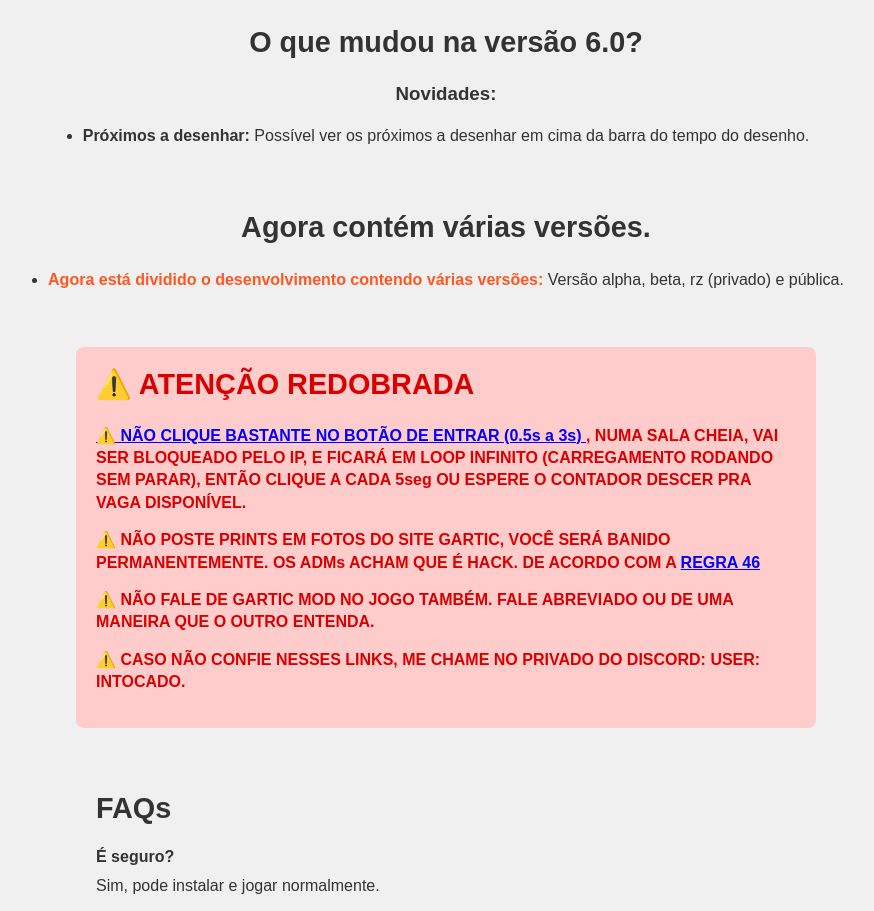
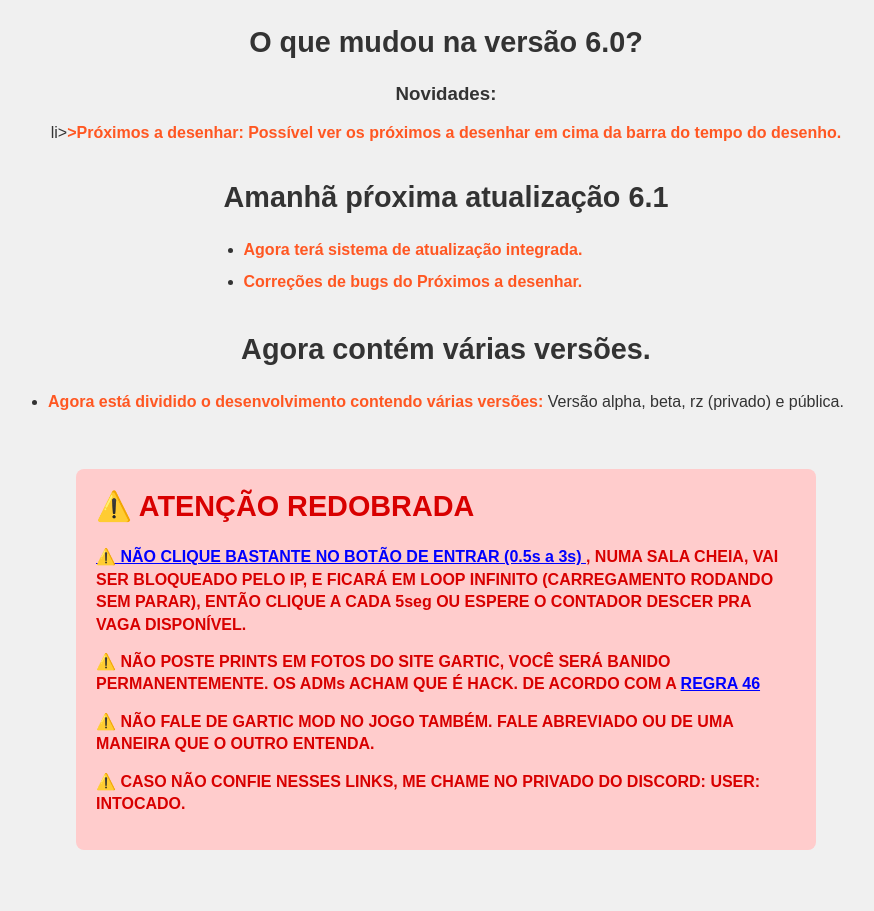
Before and after one commit to kelbovine/articosemo, a plain HTML site: page index.html in a window 1280 px wide. Shown: the part 1620-2531 px from the top of the page, without its empty margins (194-1068 px from the left). Drawn offline with Linux system fonts and the light colour scheme; a web font is replaced by a local one.

Commit message:
Update index.html

```diff
--- a/index.html
+++ b/index.html
@@ -370,13 +370,16 @@
 
 <h3>Novidades:</h3>
 <ul>
-    <li><strong>Próximos a desenhar:</strong> Possível ver os próximos a desenhar em cima da barra do tempo do desenho.</li>
+li><span class="highlight">>Próximos a desenhar:</strong> Possível ver os próximos a desenhar em cima da barra do tempo do desenho.</li>
 </ul>
     </div>
 
 <div class="upcoming-features">
-        <h2></h2>
+        <h2>Amanhã pŕoxima atualização 6.1</h2>
         <ul>
+         <li><span class="highlight">Agora terá sistema de atualização integrada.</li>
+            <li><span class="highlight">Correções de bugs do Próximos a desenhar.</li>
+
         </ul>
     </div>
 
```
